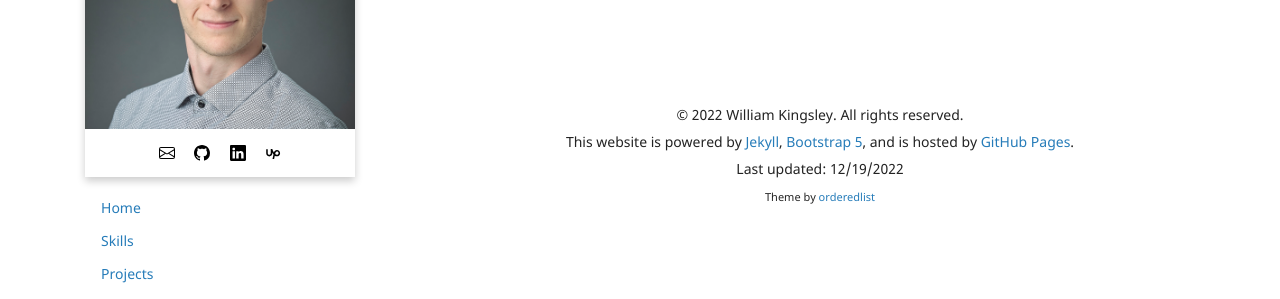
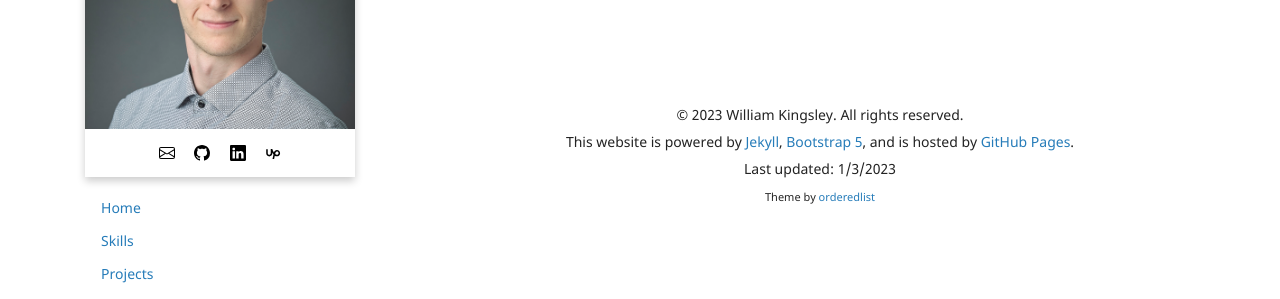
Before and after one commit to data-programmer/data-programmer.github.io, a Jekyll site: the page built from contact.md, in a window 1280 px wide. Shown: the part 250-549 px from the top of the page. Built offline with Jekyll 4.4.1, drawn with Linux system fonts in a browser that asks for light colours; our own code applies the rules of GitHub Pages for plain Markdown files.

Commit message:
Updating copyright year

```diff
--- a/_includes/footer.html
+++ b/_includes/footer.html
@@ -1,7 +1,7 @@
 <footer>
-  <p class="footer-item">© 2022 William Kingsley. All rights reserved.</p>
+  <p class="footer-item">© 2023 William Kingsley. All rights reserved.</p>
   <p class="footer-item">This website is powered by <a href="https://jekyllrb.com/">Jekyll</a>, <a href="https://getbootstrap.com/">Bootstrap 5</a>, and is hosted by <a href="https://pages.github.com/">GitHub Pages</a>.</p>
-  <p class="footer-item">Last updated: 12/19/2022 </p>
+  <p class="footer-item">Last updated: 1/3/2023 </p>
   <p class="footer-item">
     <small>Theme by <a href="https://github.com/orderedlist">orderedlist</a></small>
   </p>
```
